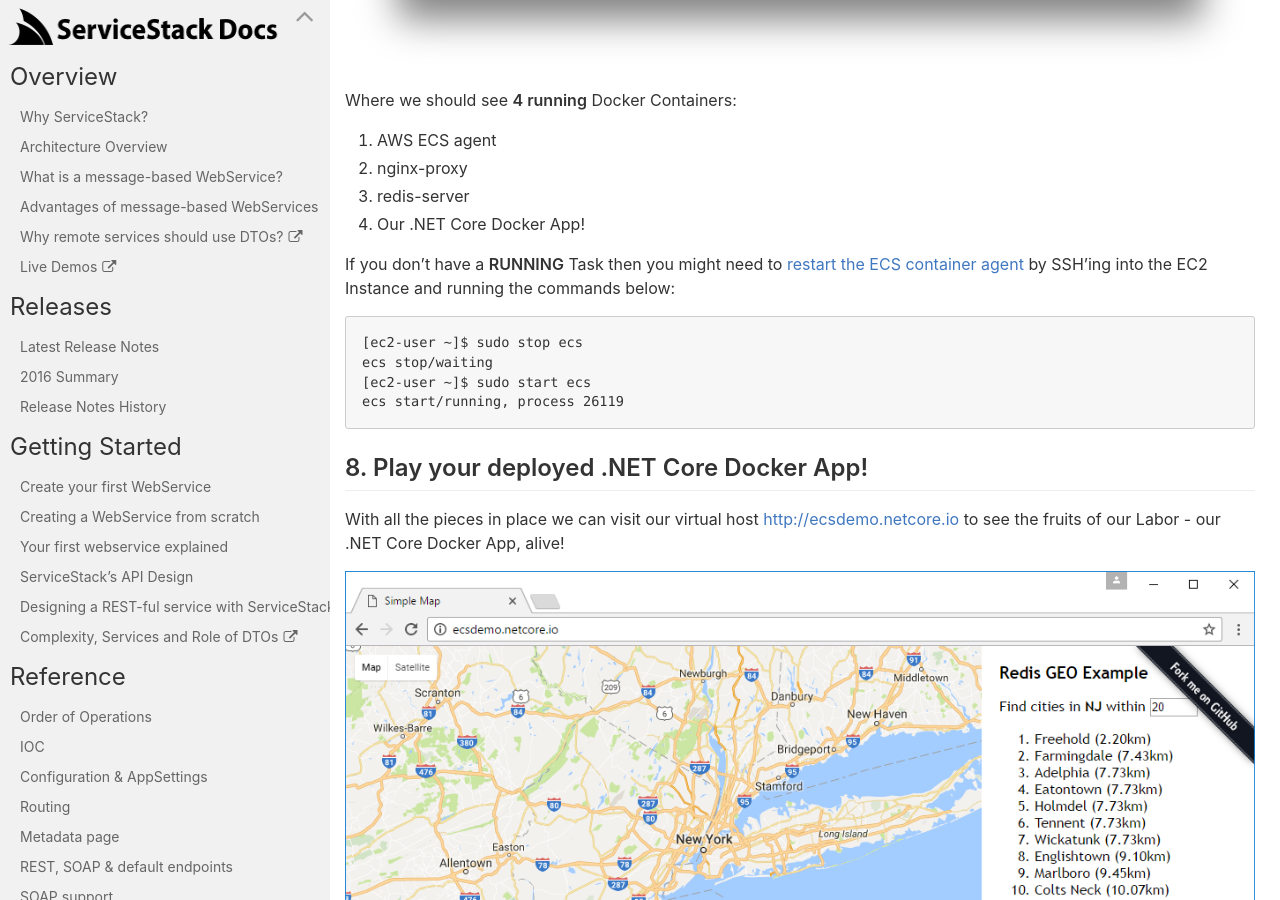
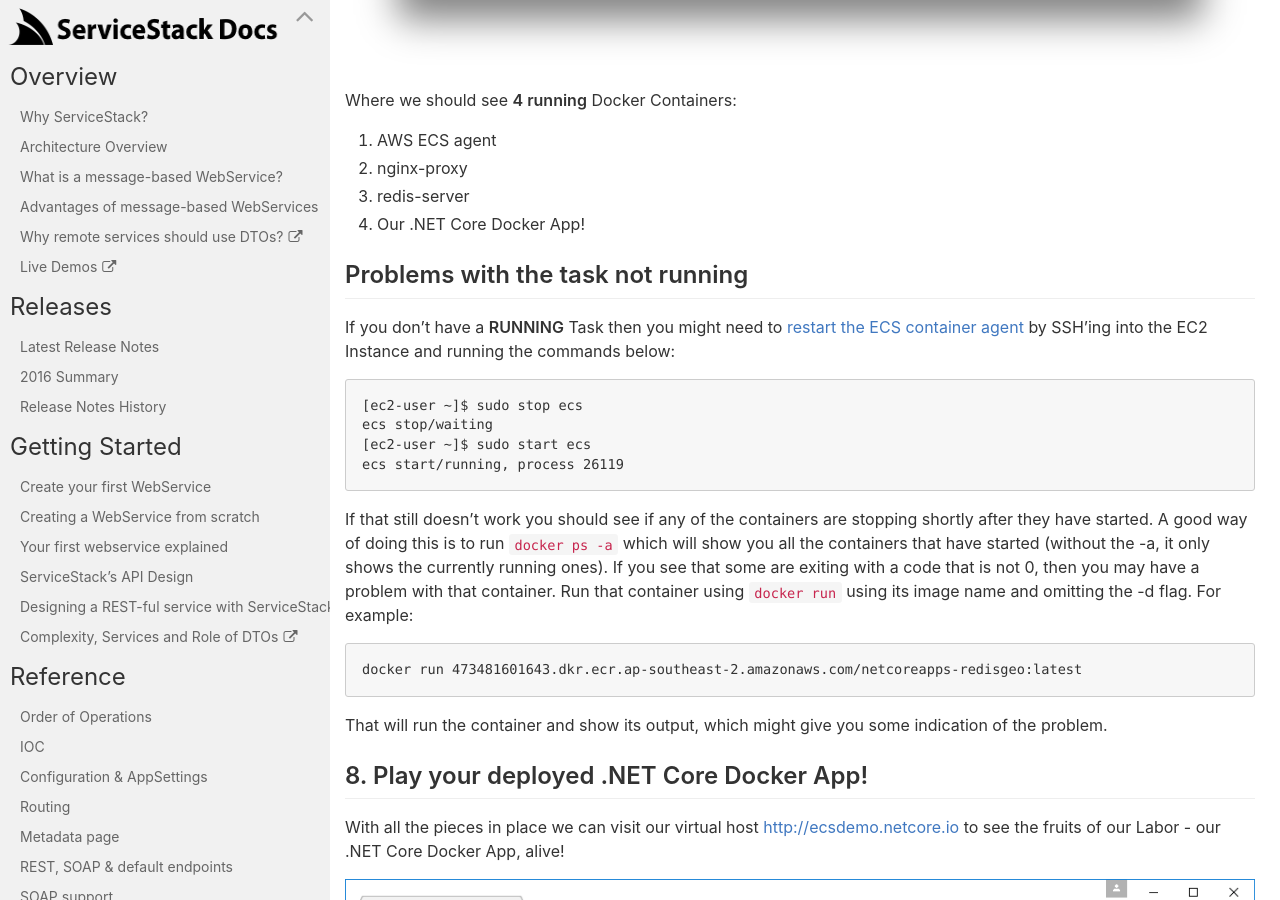
Before and after one commit to timker/docs, a Jekyll site: the page built from docs/_documentation/Deploy-NET-Core-to-AWS-ECS.md, in a window 1280 px wide and 900 px high, scrolled down 36697 px. Built offline with Jekyll 4.4.1, drawn with Linux system fonts in a browser that asks for light colours; nearby versions of some CDN libraries.

Commit message:
Added more troubleshooting to ECS docs

````diff
--- a/docs/_documentation/Deploy-NET-Core-to-AWS-ECS.md
+++ b/docs/_documentation/Deploy-NET-Core-to-AWS-ECS.md
@@ -484,6 +484,8 @@
  3. redis-server
  4. Our .NET Core Docker App!
 
+## Problems with the task not running
+
 If you don't have a **RUNNING** Task then you might need to [restart the ECS container agent](http://docs.aws.amazon.com/AmazonECS/latest/developerguide/troubleshooting.html) by SSH'ing into the EC2 Instance and running the commands below:
 
 ```
@@ -492,6 +494,14 @@
 [ec2-user ~]$ sudo start ecs
 ecs start/running, process 26119
 ```
+
+If that still doesn't work you should see if any of the containers are stopping shortly after they have started. A good way of doing this is to run `docker ps -a` which will show you all the containers that have started (without the -a, it only shows the currently running ones). If you see that some are exiting with a code that is not 0, then you may have a problem with that container. Run that container using `docker run` using its image name and omitting the -d flag. For example:
+
+```
+docker run 473481601643.dkr.ecr.ap-southeast-2.amazonaws.com/netcoreapps-redisgeo:latest
+```
+
+That will run the container and show its output, which might give you some indication of the problem.
 
 ## 8. Play your deployed .NET Core Docker App!
 
````
